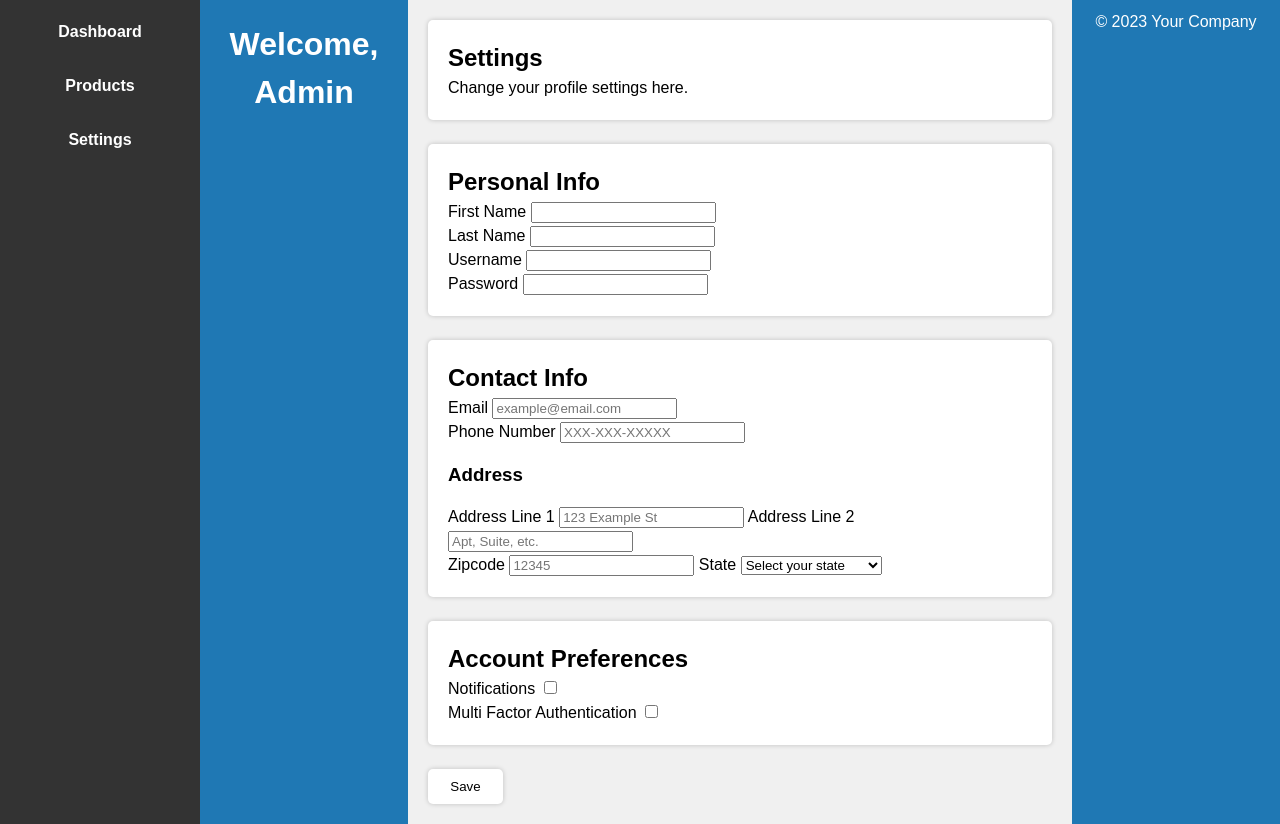
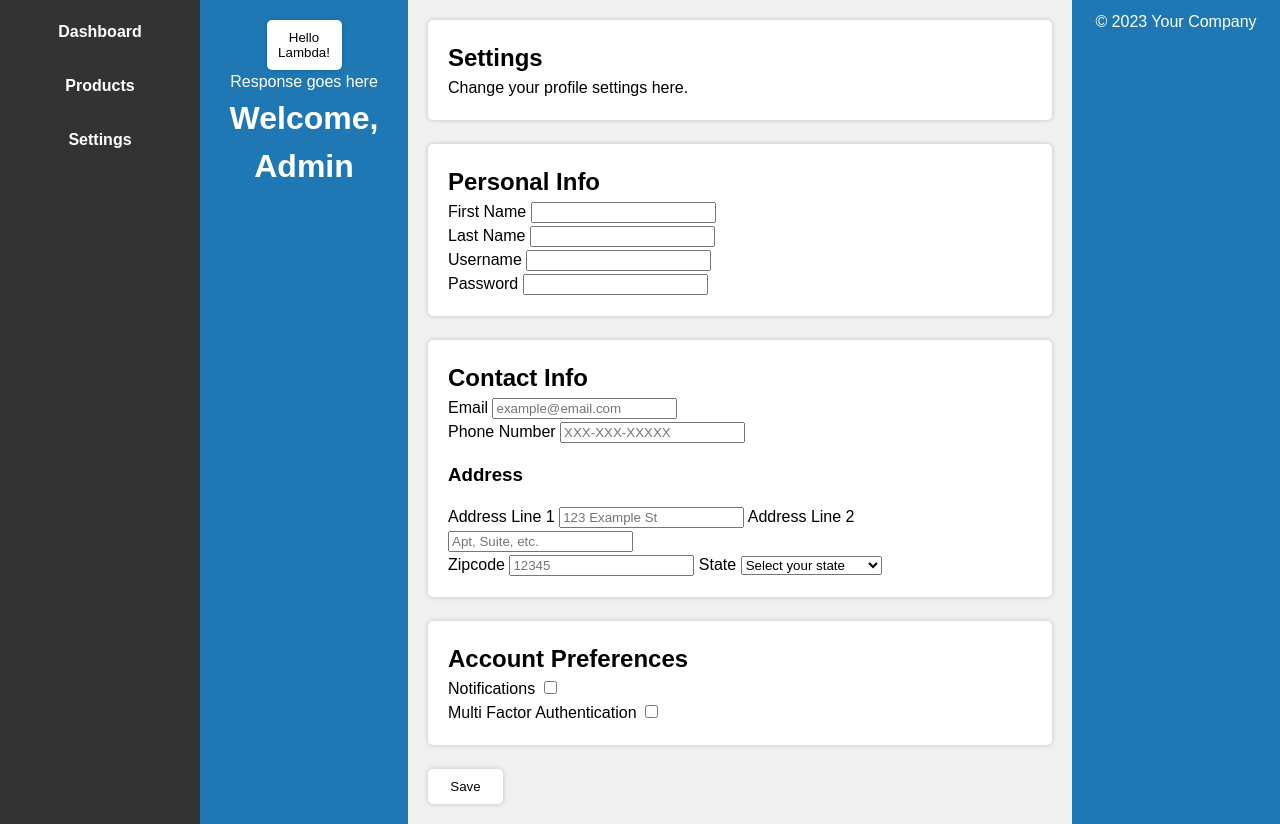
Before and after one commit to robertwarnold/F23-Team02, a plain HTML site: page admin/admin_settings.html in a window 1280 px wide. Drawn offline with Linux system fonts and the light colour scheme.

Commit message:
use lambda for aboutpage

```diff
--- a/admin/admin_settings.html
+++ b/admin/admin_settings.html
@@ -1,4 +1,5 @@
 <!DOCTYPE html>
+<script src="../testing/testing.js"></script>
 <html lang="en">
 <head>
     <meta charset="UTF-8">
@@ -16,6 +17,8 @@
         </ul>
     </nav>
     <header>
+        <button class="primary-button" onClick="lambdaTest()" >Hello Lambda!</button>
+        <p id = "test">Response goes here</p>
         <h1>Welcome, Admin</h1>
     </header>
     <main>
--- a/testing/testing.js
+++ b/testing/testing.js
@@ -8,4 +8,5 @@ function lambdaTest(){
         document.getElementById("test").innerHTML = data.message;
     })
     .catch(error => console.log(error));
+    console.log(document.cookie);
 }
```
Also changed, not shown: registration.html (+1 -0 lines).
